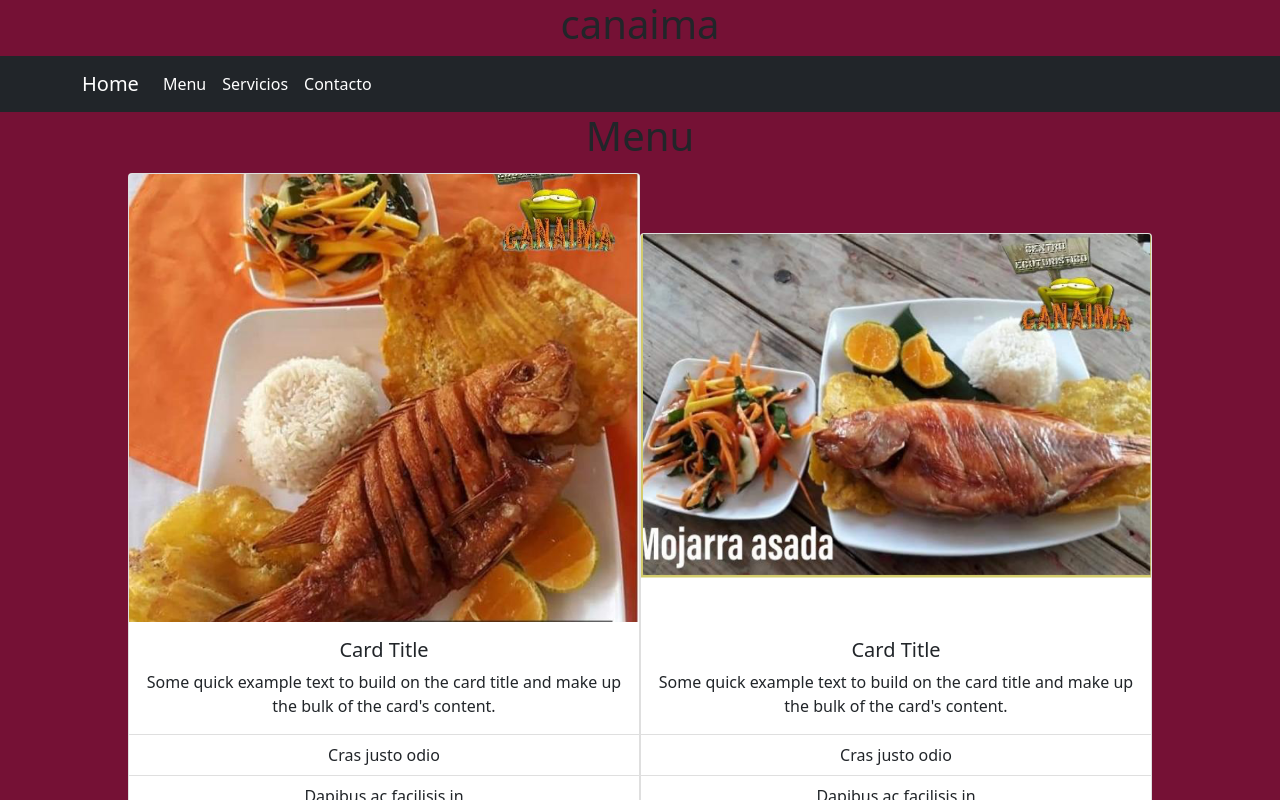
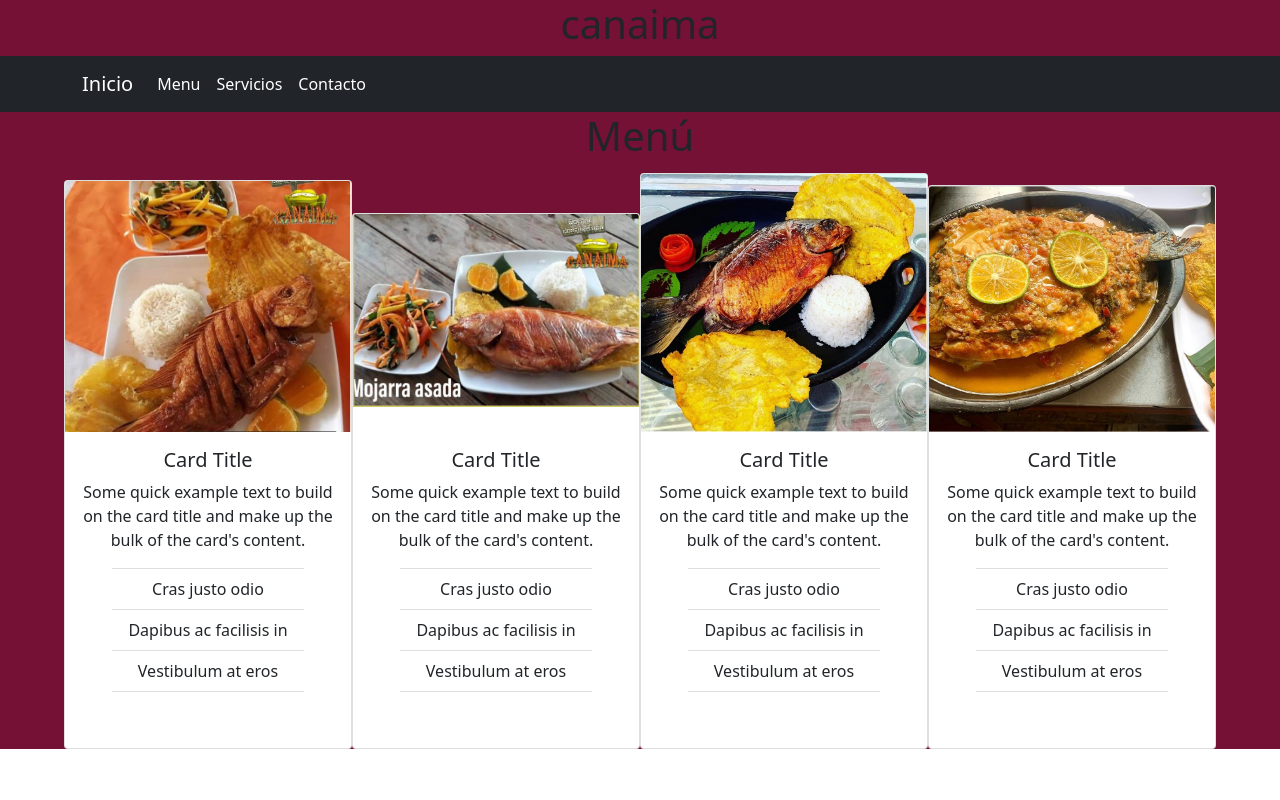
Before and after one commit to HelloH25/canaimarestaurant, a React (Create React App) app: page /Menu in a window 1280 px wide. Shown: the top 800 px of the page. Built offline with nearby package versions, Linux system fonts and the light colour scheme.

Commit message:
solucionando bug de presentacion

```diff
--- a/src/components/NavigationBar.js
+++ b/src/components/NavigationBar.js
@@ -7,7 +7,7 @@ const NavigationBar = () => {
         <div>
             <Navbar bg="dark" expand="lg">
                 <Container>
-                    <Navbar.Brand><Link to='/' className=''>Home</Link></Navbar.Brand>
+                    <Navbar.Brand><Link to='/' className=''>Inicio</Link></Navbar.Brand>
                     <Navbar.Toggle aria-controls="basic-navbar-nav" />
                     <Navbar.Collapse id="basic-navbar-nav">
                         <Nav className="me-auto">
--- a/src/pages/Menu.js
+++ b/src/pages/Menu.js
@@ -3,7 +3,7 @@ import { Card, ListGroup, ListGroupItem } from 'react-bootstrap'
 import menu from '../pictures/menu/menu'
 const Menu = () => {
    const renderMenu = menu.map(({img}) =>(
-    <Card style={{ width: '40%', display:'inline-flex', marginTop:"5px"}}>
+    <Card style={{ width: '18rem', display:'inline-flex', marginTop:"5px", alignItems:"center"}}>
     <Card.Img variant="top" src={img} />
     <Card.Body>
       <Card.Title>Card Title</Card.Title>
@@ -25,7 +25,7 @@ const Menu = () => {
    ))
     return (
         <div>
-            <h1>Menu</h1>
+            <h1>Menú</h1>
             {renderMenu}
         </div>
     )
```
